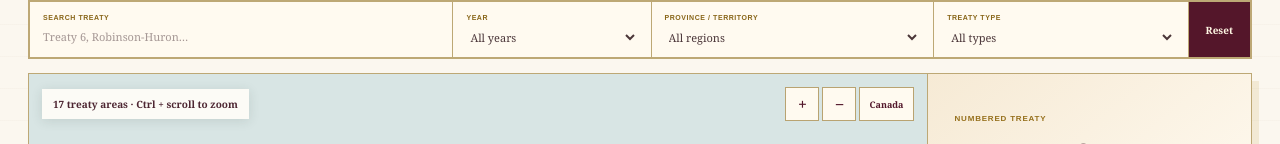
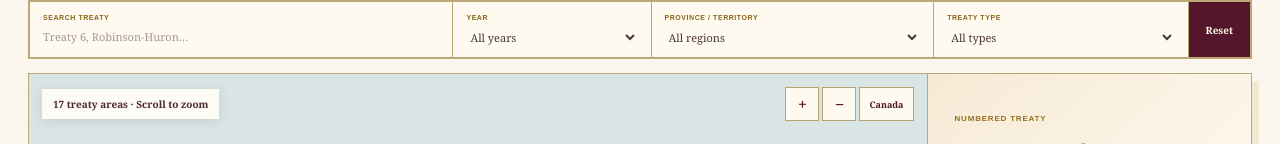
Before and after one commit to CreeCoder13/OpenCourt, a Next.js app: page /treaties in a window 1280 px wide. Shown: the part 808-952 px from the top of the page. Built offline with nearby package versions, Linux system fonts and the light colour scheme.

Commit message:
Enable direct mouse wheel map zoom

```diff
--- a/components/TreatyMapExplorer.tsx
+++ b/components/TreatyMapExplorer.tsx
@@ -174,8 +174,8 @@ export function TreatyMapExplorer({ records }: { records: Treaty[] }) {
     </div>
     <div className="treaty-map-layout">
       <div className="treaty-map-stage">
-        <div className="treaty-map-toolbar"><span>{hoveredName || `${filteredFeatures.length} treaty areas · Ctrl + scroll to zoom`}</span><div><button type="button" onClick={() => zoom(.75)} aria-label="Zoom in">+</button><button type="button" onClick={() => zoom(1.35)} aria-label="Zoom out">−</button><button type="button" onClick={() => setViewBox(INITIAL_VIEW)}>Canada</button></div></div>
-        {collection ? <svg ref={svgRef} viewBox={`${viewBox.x} ${viewBox.y} ${viewBox.width} ${viewBox.height}`} onClick={handleMapClick} onWheel={(event) => { if (!event.ctrlKey && !event.metaKey) return; event.preventDefault(); zoom(event.deltaY > 0 ? 1.18 : .84); }} onPointerDown={(event) => { if (event.pointerType !== "mouse") return; drag.current = { x: event.clientX, y: event.clientY, view: viewBox }; event.currentTarget.setPointerCapture(event.pointerId); }} onPointerMove={(event) => { if (!drag.current) return; const rect = event.currentTarget.getBoundingClientRect(); const dx = ((event.clientX - drag.current.x) / rect.width) * drag.current.view.width; const dy = ((event.clientY - drag.current.y) / rect.height) * drag.current.view.height; setViewBox({ ...drag.current.view, x: drag.current.view.x - dx, y: drag.current.view.y - dy }); }} onPointerUp={() => { drag.current = null; }} role="img" aria-label="Interactive map of historic treaty areas over an outline map of Canada">
+        <div className="treaty-map-toolbar"><span>{hoveredName || `${filteredFeatures.length} treaty areas · Scroll to zoom`}</span><div><button type="button" onClick={() => zoom(.75)} aria-label="Zoom in">+</button><button type="button" onClick={() => zoom(1.35)} aria-label="Zoom out">−</button><button type="button" onClick={() => setViewBox(INITIAL_VIEW)}>Canada</button></div></div>
+        {collection ? <svg ref={svgRef} viewBox={`${viewBox.x} ${viewBox.y} ${viewBox.width} ${viewBox.height}`} onClick={handleMapClick} onWheel={(event) => { event.preventDefault(); zoom(event.deltaY > 0 ? 1.18 : .84); }} onPointerDown={(event) => { if (event.pointerType !== "mouse") return; drag.current = { x: event.clientX, y: event.clientY, view: viewBox }; event.currentTarget.setPointerCapture(event.pointerId); }} onPointerMove={(event) => { if (!drag.current) return; const rect = event.currentTarget.getBoundingClientRect(); const dx = ((event.clientX - drag.current.x) / rect.width) * drag.current.view.width; const dy = ((event.clientY - drag.current.y) / rect.height) * drag.current.view.height; setViewBox({ ...drag.current.view, x: drag.current.view.x - dx, y: drag.current.view.y - dy }); }} onPointerUp={() => { drag.current = null; }} role="img" aria-label="Interactive map of historic treaty areas over an outline map of Canada">
           <defs><linearGradient id="water" x1="0" y1="0" x2="0" y2="1"><stop offset="0" stopColor="#d8e5e4" /><stop offset="1" stopColor="#edf1ea" /></linearGradient><filter id="land-shadow" x="-10%" y="-10%" width="120%" height="120%"><feDropShadow dx="0" dy="3" stdDeviation="4" floodColor="#31504b" floodOpacity=".18" /></filter></defs>
           <rect width="1000" height="560" fill="url(#water)" />
           {canada?.features.map((feature, index) => <path className="canada-background" key={`canada-${index}`} d={geometryPath(feature.geometry, projector)} fillRule="evenodd" filter="url(#land-shadow)" />)}
```
